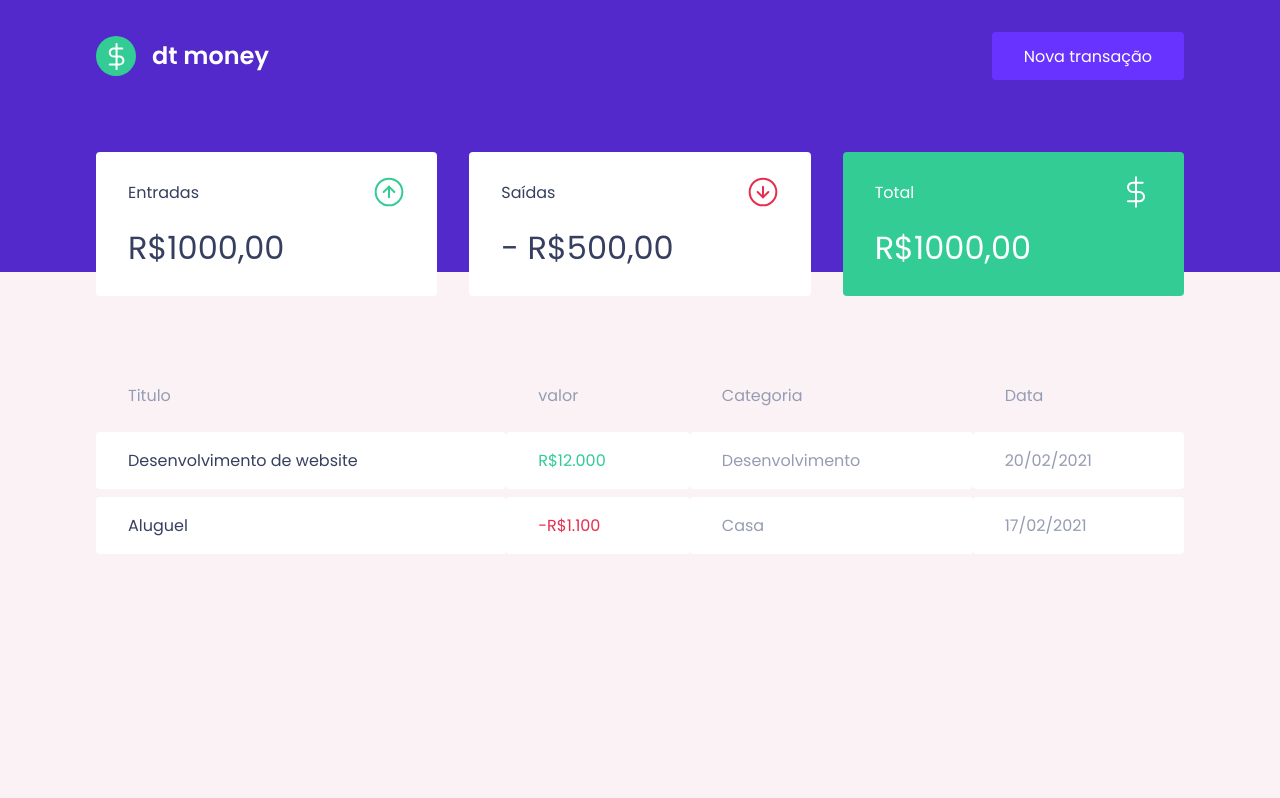
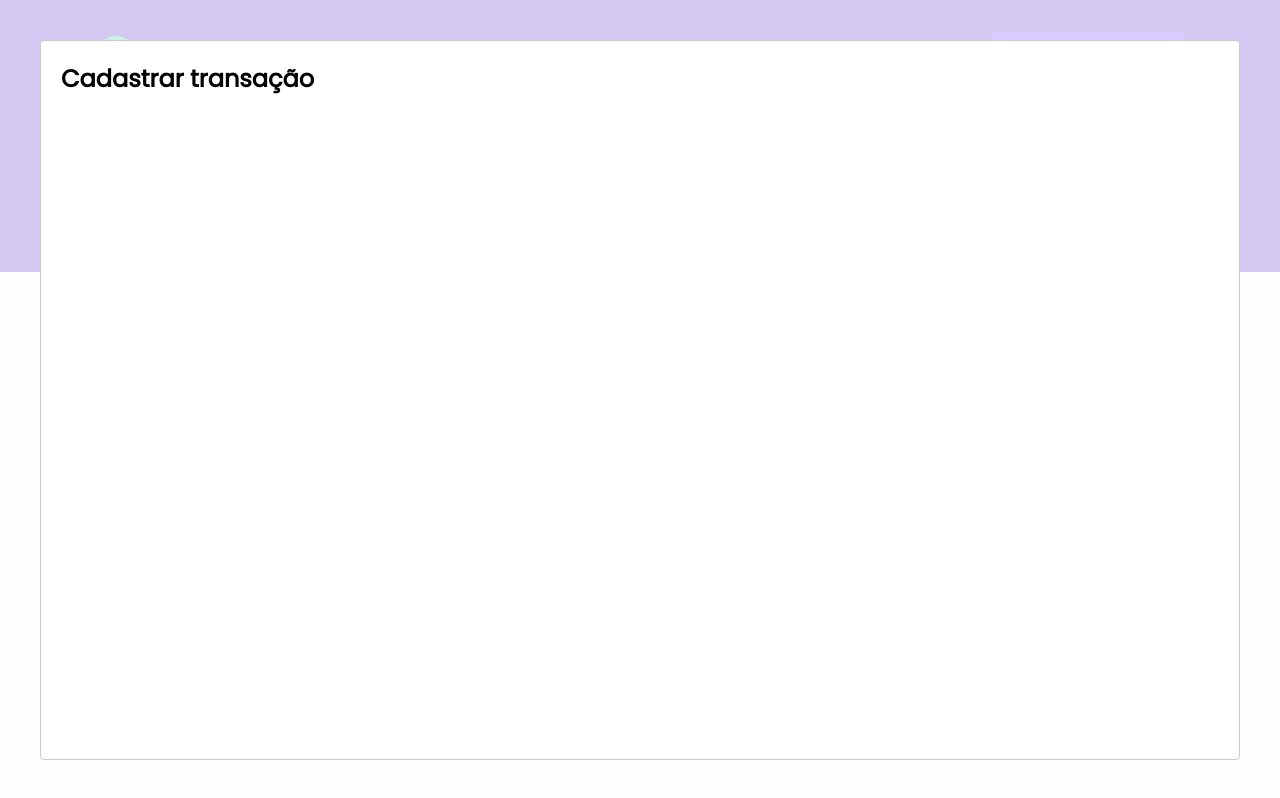
Before and after one commit to imbitubadigital/ignite-dt-money, a React (Create React App) app: page / in a window 1280 px wide. Both pictures are taken after a click on the button "Nova transação". Built offline with nearby package versions, Linux system fonts and the light colour scheme; no server answers; what miragejs would draw is missing.

Commit message:
estruturando o modal

```diff
--- a/package.json
+++ b/package.json
@@ -7,6 +7,7 @@
     "miragejs": "^0.1.41",
     "react": "^17.0.1",
     "react-dom": "^17.0.1",
+    "react-modal": "^3.12.1",
     "react-scripts": "4.0.3",
     "styled-components": "^5.2.1",
     "web-vitals": "^1.0.1"
@@ -19,6 +20,7 @@
     "@types/node": "^12.0.0",
     "@types/react": "^17.0.0",
     "@types/react-dom": "^17.0.0",
+    "@types/react-modal": "^3.12.0",
     "@types/styled-components": "^5.1.9",
     "typescript": "^4.1.2"
   },
--- a/src/App.tsx
+++ b/src/App.tsx
@@ -1,13 +1,32 @@
-import React from 'react';
+import React, { useState } from 'react';
+import Modal from 'react-modal';
 import { Dashboard } from './components/Dashboard';
 import { Header } from './components/Header';
+import { NewTransactionModal } from './components/NewTransactionModal';
 import { GlobalStyles } from './styles/globals';
 
+Modal.setAppElement('#root');
+
 export function App() {
+  const [isNewTransactionModalOpen, setIsNewTransactionModalOpen] = useState(false)
+
+  function handleOpenNewTransactionModal(){
+    setIsNewTransactionModalOpen(true);
+  }
+
+  function handleCloseNewTransactionModal(){
+    setIsNewTransactionModalOpen(false);
+  }
   return (
     <>
-      <Header />
+      <Header onOpenNewTransactionModal={handleOpenNewTransactionModal}/>
       <Dashboard />
+
+      <NewTransactionModal
+        isOpen={isNewTransactionModalOpen}
+        onRequestClose={handleCloseNewTransactionModal}
+      />
+
       <GlobalStyles />
     </>
   );
--- a/src/components/Header/index.tsx
+++ b/src/components/Header/index.tsx
@@ -1,12 +1,20 @@
+
+
 import logoImg from '../../assets/logo.svg'
 import { Container, Content } from './styles'
 
-export function Header(){
+interface HeaderProps {
+  onOpenNewTransactionModal: () => void;
+}
+
+export function Header({onOpenNewTransactionModal}: HeaderProps){
+
+
   return (
     <Container>
       <Content>
         <img src={logoImg} alt="de money"/>
-        <button type="button">Nova transação</button>
+        <button type="button" onClick={onOpenNewTransactionModal}>Nova transação</button>
       </Content>
     </Container>
   )
--- /dev/null
+++ b/src/components/NewTransactionModal/index.tsx
@@ -0,0 +1,20 @@
+import Modal from 'react-modal';
+
+interface NewTransactionModalProps {
+ isOpen: boolean;
+ onRequestClose: () => void;
+}
+
+
+export function NewTransactionModal({isOpen, onRequestClose}: NewTransactionModalProps){
+
+  return (
+    <Modal
+      isOpen={isOpen}
+      onRequestClose={onRequestClose}
+    >
+      <h2>Cadastrar transação</h2>
+    </Modal>
+  );
+
+}
--- /dev/null
+++ b/src/components/NewTransactionModal/styled.ts
@@ -0,0 +1,5 @@
+import styled from 'styled-components';
+
+export const Container = styled.div`
+
+`;
```
Also changed, not shown: 1 other file (tests, documents, lock files or other folders).
